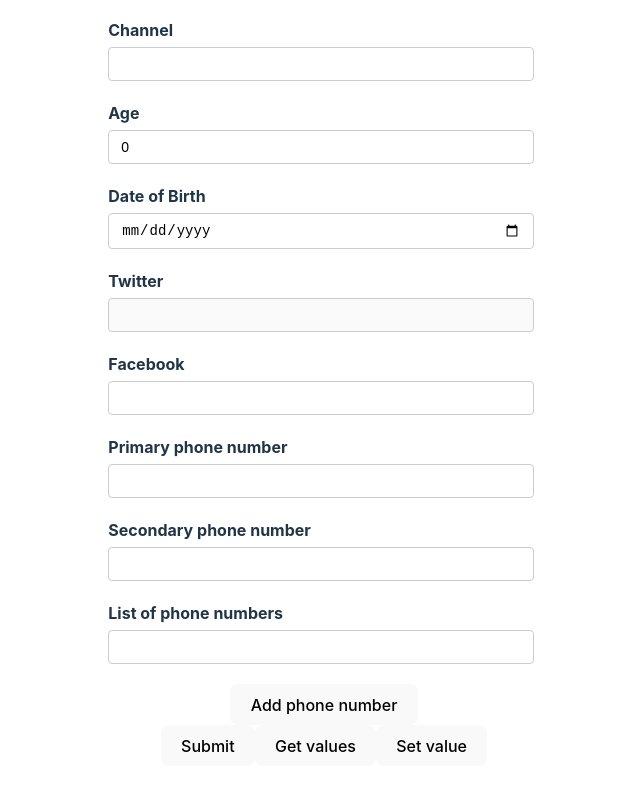
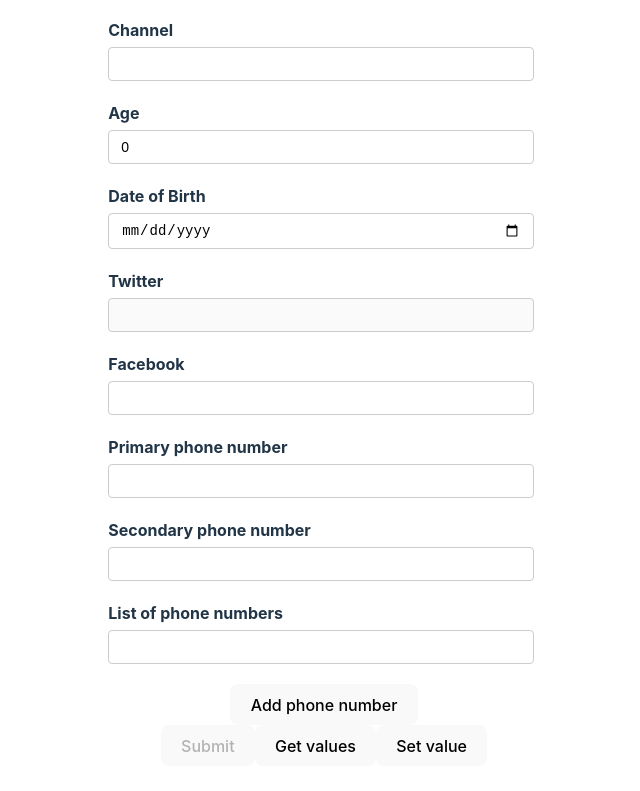
Before and after one commit to limmxc1/rhf-demo-by-Codevolution, a React (Vite) app: page / in a window 1280 px wide. Shown: the part 305-1096 px from the top of the page, without its empty margins (316-956 px from the left). Built offline with nearby package versions, Linux system fonts and the light colour scheme.

Commit message:
Disable Form Submission

```diff
--- a/src/components/YoutubeForm.jsx
+++ b/src/components/YoutubeForm.jsx
@@ -20,6 +20,7 @@
 			dob: new Date(),
 		},
 	});
+
 	const {
 		register,
 		control,
@@ -34,7 +35,19 @@
 		control,
 	});
 
-	const { errors, touchedFields, dirtyFields, isDirty } = formState;
+	const { errors, touchedFields, dirtyFields, isDirty, isValid } = formState;
+
+	// to check all fields and returns an object with status of all fields included
+	console.log(touchedFields);
+	console.log(dirtyFields)
+	// to check specific field
+	console.log(touchedFields.username);
+	console.log(dirtyFields.email);
+	// to check all fields and return a true/false as long as one field is dirty
+	console.log(isDirty)
+	// to check all fields and return a true/false as long as all fields are valid
+	console.log(isValid)
+
 
 	const onSubmit = (data) => {
 		console.log('Form submitted', data);
@@ -43,8 +56,6 @@
 	const onError = (errors) => {
 		console.log("Form errors", errors)
 	}
-	// returns an object with all the fields that have an error
-	// includes error type and error message
 
 	const handleGetValues = () => {
 		console.log('Get values', getValues(['username', 'channel']));
@@ -64,8 +75,6 @@
 			<h1>Youtube Form ({renderCount / 2})</h1>
 			<form
 				onSubmit={handleSubmit(onSubmit, onError)}
-				// 'handleSubmit' is used instead of just 'onSubmit' because it accepts a second
-				// onError argument that is called when form submission fails
 				noValidate
 			>
 				<div className="form-control">
@@ -250,7 +259,11 @@
 						</button>
 					</div>
 				</div>
-				<button>Submit</button>
+				<button
+					disabled={!isDirty || !isValid}
+					// recall that these two checks the entire form, rather than single fields
+					// (i.e. touchedFields and dirtyFields)
+				>Submit</button>
 				<button
 					type="button"
 					onClick={handleGetValues}
```
